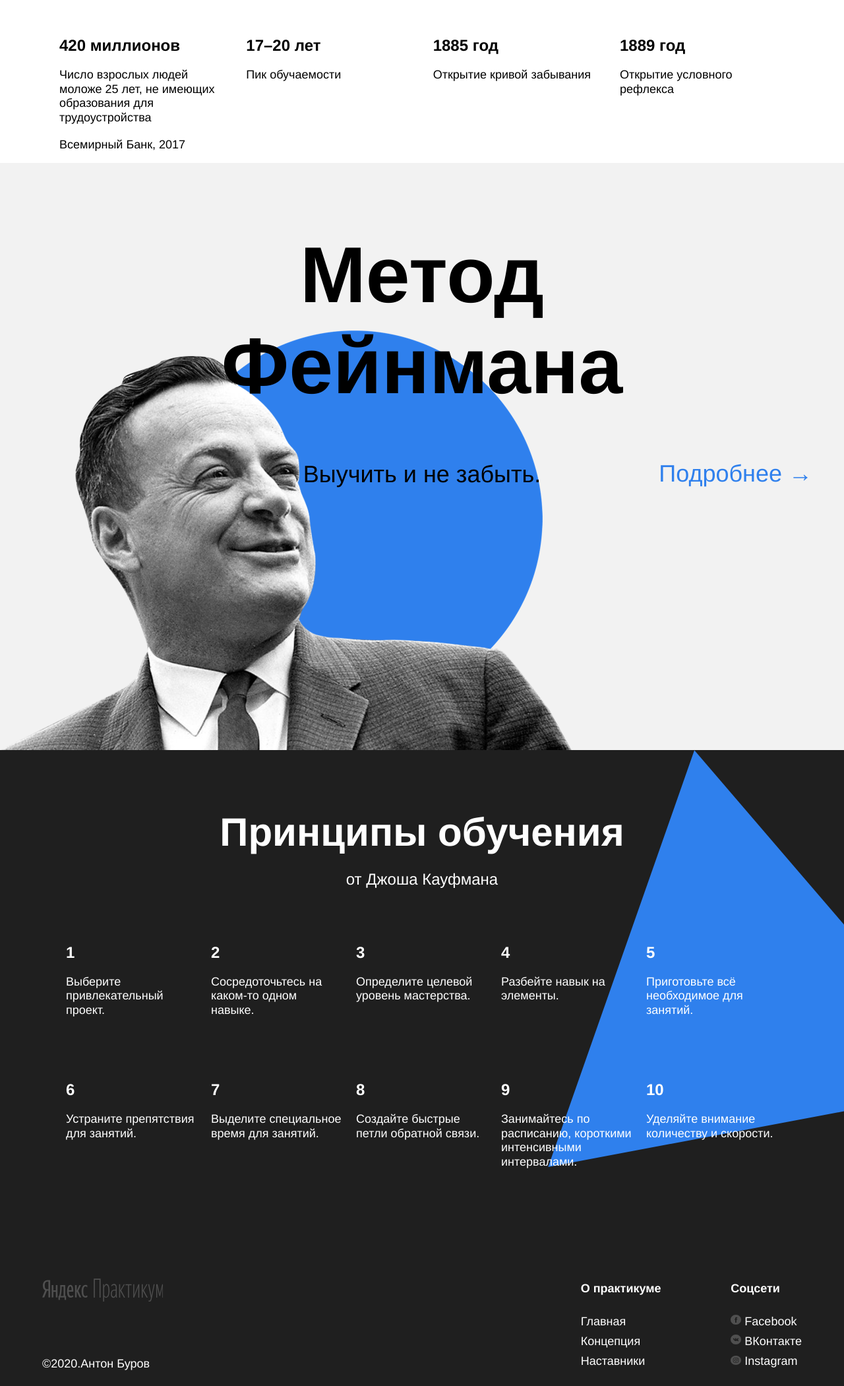
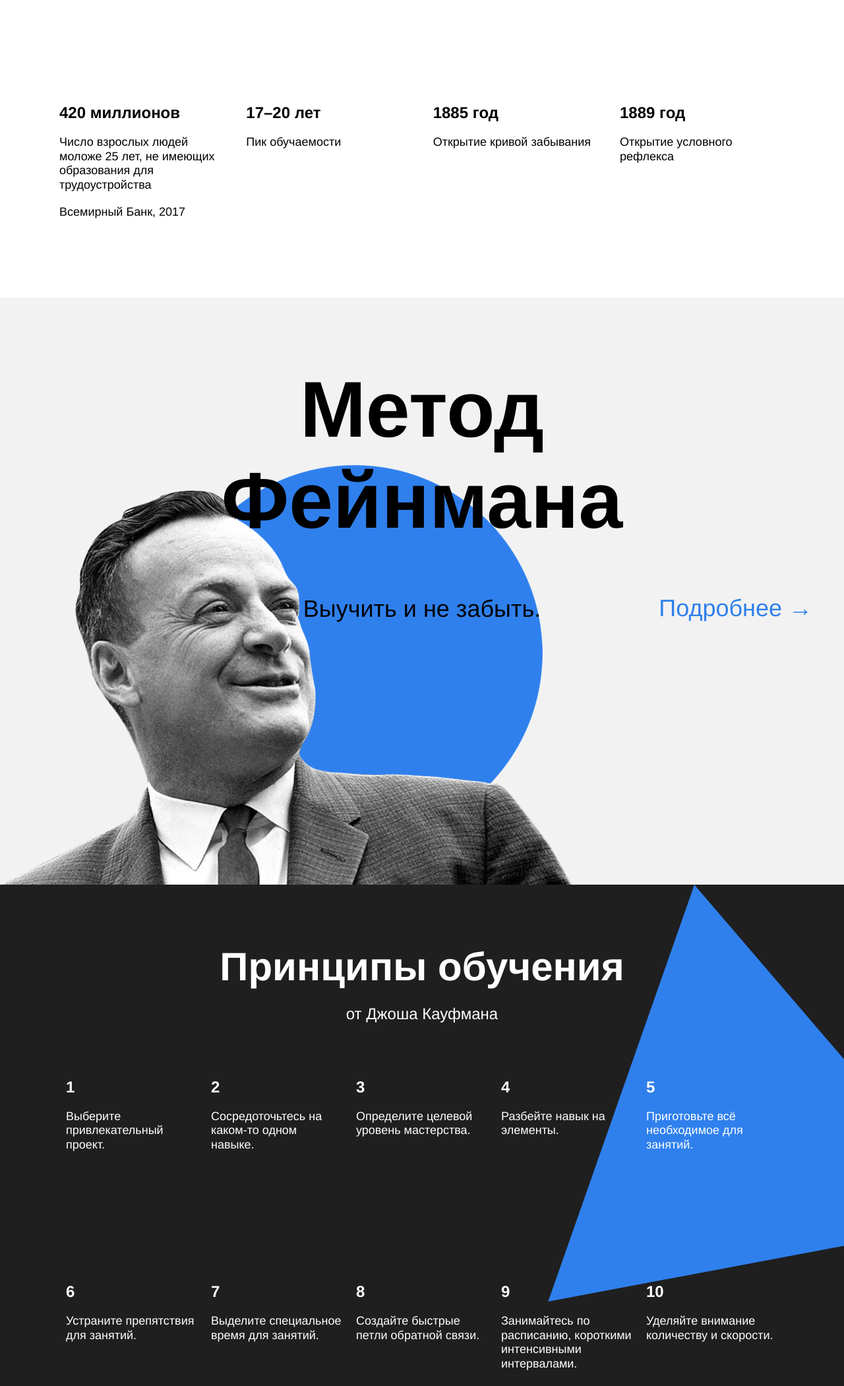
Before and after one commit to AntB2142/how-to-learn, a plain HTML site: page index.html in a window 1280 px wide. Shown: the part 1722-3823 px from the top of the page at 66% size. Drawn offline with Linux system fonts and the light colour scheme.

Commit message:
исправления

```diff
--- a/index.html
+++ b/index.html
@@ -41,51 +41,48 @@
                 <h2 class="section-title">Цифры и факты</h2>
                 <p class="section-subtitle">Про учёбу и мозг</p>
                 <div class="table">
-                    <ul class="table__cell">
-                        <li class="table__heading">86 миллиардов</li>
-                        <li class="table__text">Число нейронов в мозге человека</li>
+                    <div class="table__cell">
+                        <h3 class="table__heading">86 миллиардов</h3>
+                        <p class="table__text">Число нейронов в мозге человека</p>
 
-                    </ul>
-                    <ul class="table__cell">
-                        <li class="table__heading">2,1 миллиарда</li>
-                        <li class="table__text">Число нуждающихся в повышении квалификации</li>
-                        <li class="table__text">Всемирный Банк, 2017</li>
+                    </div>
+                    <div class="table__cell">
+                        <h3 class="table__heading">2,1 миллиарда</h3>
+                        <p class="table__text">Число нуждающихся в повышении квалификации</p>
+                        <p class="table__text">Всемирный Банк, 2017</p>
 
-                    </ul>
-                    <ul class="table__cell">
-                        <li class="table__heading">1000 терабайт</li>
-                        <li class="table__text">Объём памяти человека</li>
+                    </div>
+                    <div class="table__cell">
+                        <h3 class="table__heading">1000 терабайт</h3>
+                        <p class="table__text">Объём памяти человека</p>
 
-                    </ul>
-                    <ul class="table__cell">
-                        <li class="table__heading">500 триллионов</li>
-                        <li class="table__text">Число ответственных за обучение нервных синапсов у взрослого человека
-                        </li>
+                    </div>
+                    <div class="table__cell">
+                        <h3 class="table__heading">500 триллионов</h3>
+                        <p class="table__text">Число ответственных за обучение нервных синапсов у взрослого человека
+                        </p>
 
-                    </ul>
-                    <ul class="table__cell">
-                        <li class="table__heading">420 миллионов</li>
-                        <li class="table__text">Число взрослых людей моложе 25 лет, не имеющих образования для трудоустройства</li>
-                        <li class="table__text">Всемирный Банк, 2017</li>
-                    </ul>
-                    <ul class="table__cell">
-                        <li class="table__heading">17–20 лет</li>
-                        <li class="table__text">Пик обучаемости</li>
+                    </div>
+                    <div class="table__cell">
+                        <h3 class="table__heading">420 миллионов</h3>
+                        <p class="table__text">Число взрослых людей моложе 25 лет, не имеющих образования для трудоустройства</p>
+                        <p class="table__text">Всемирный Банк, 2017</p>
+                    </div>
+                    <div class="table__cell">
+                        <h3 class="table__heading">17–20 лет</h3>
+                        <p class="table__text">Пик обучаемости</p>
 
-                    </ul>
-                    <ul class="table__cell">
-                        <li class="table__heading">1885 год</li>
-                        <li class="table__text">Открытие кривой забывания</li>
+                    </div>
+                    <div class="table__cell">
+                        <h3 class="table__heading">1885 год</h3>
+                        <p class="table__text">Открытие кривой забывания</p>
 
-                    </ul>
-                    <ul class="table__cell">
-                        <li class="table__heading">1889 год</li>
-                        <li class="table__text">Открытие условного рефлекса</li>
+                    </div>
+                    <div class="table__cell">
+                        <h3 class="table__heading">1889 год</h3>
+                        <p class="table__text">Открытие условного рефлекса</p>
 
-                    </ul>
-
-
-
+                    </div>
 
                 </div>
 
@@ -104,57 +101,56 @@
                 <h2 class="section-title_theme_dark">Принципы обучения</h2>
                 <p class="section-subtitle_theme_dark">от Джоша Кауфмана</p>
                 <div class="table table_theme_dark">
-                    <ul class="table__cell table__cell_theme_dark">
-                        <li class="table__heading table__heading_theme_dark">1</li>
-                        <li class="table__text table__text_theme_dark">Выберите привлекательный проект.</li>
+                    <div class="table__cell table__cell_theme_dark">
+                        <h3 class="table__heading table__heading_theme_dark">1</h3>
+                        <p class="table__text table__text_theme_dark">Выберите привлекательный проект.</p>
 
-                    </ul>
-                    <ul class="table__cell table__cell_theme_dark">
-                        <li class="table__heading table__heading_theme_dark">2</li>
-                        <li class="table__text table__text_theme_dark">Сосредоточьтесь на каком-то одном навыке.</li>
+                    </div>
+                    <div class="table__cell table__cell_theme_dark">
+                        <h3 class="table__heading table__heading_theme_dark">2</h3>
+                        <p class="table__text table__text_theme_dark">Сосредоточьтесь на каком-то одном навыке.</p>
 
-                    </ul>
-                    <ul class="table__cell table__cell_theme_dark">
-                        <li class="table__heading table__heading_theme_dark">3</li>
-                        <li class="table__text table__text_theme_dark">Определите целевой уровень мастерства.</li>
+                    </div>
+                    <div class="table__cell table__cell_theme_dark">
+                        <h3 class="table__heading table__heading_theme_dark">3</h3>
+                        <p class="table__text table__text_theme_dark">Определите целевой уровень мастерства.</p>
 
-                    </ul>
-                    <ul class="table__cell table__cell_theme_dark">
-                        <li class="table__heading table__heading_theme_dark">4</li>
-                        <li class="table__text table__text_theme_dark">Разбейте навык на элементы.</li>
+                    </div>
+                    <div class="table__cell table__cell_theme_dark">
+                        <h3 class="table__heading table__heading_theme_dark">4</h3>
+                        <p class="table__text table__text_theme_dark">Разбейте навык на элементы.</p>
 
-                    </ul>
-                    <ul class="table__cell table__cell_theme_dark">
-                        <li class="table__heading table__heading_theme_dark">5</li>
-                        <li class="table__text table__text_theme_dark">Приготовьте всё необходимое для занятий.</li>
+                    </div>
+                    <div class="table__cell table__cell_theme_dark">
+                        <h3 class="table__heading table__heading_theme_dark">5</h3>
+                        <p class="table__text table__text_theme_dark">Приготовьте всё необходимое для занятий.</p>
 
-                    </ul>
-                    <ul class="table__cell table__cell_theme_dark">
-                        <li class="table__heading table__heading_theme_dark">6</li>
-                        <li class="table__text table__text_theme_dark">Устраните препятствия для занятий.</li>
+                    </div>
+                    <div class="table__cell table__cell_theme_dark">
+                        <h3 class="table__heading table__heading_theme_dark">6</h3>
+                        <p class="table__text table__text_theme_dark">Устраните препятствия для занятий.</p>
 
-                    </ul>
-                    <ul class="table__cell table__cell_theme_dark">
-                        <li class="table__heading table__heading_theme_dark">7</li>
-                        <li class="table__text table__text_theme_dark">Выделите специальное время для занятий.</li>
+                    </div>
+                    <div class="table__cell table__cell_theme_dark">
+                        <h3 class="table__heading table__heading_theme_dark">7</h3>
+                        <p class="table__text table__text_theme_dark">Выделите специальное время для занятий.</p>
 
-                    </ul>
-                    <ul class="table__cell table__cell_theme_dark">
-                        <li class="table__heading table__heading_theme_dark">8</li>
-                        <li class="table__text table__text_theme_dark">Создайте быстрые петли обратной связи.</li>
+                    </div>
+                    <div class="table__cell table__cell_theme_dark">
+                        <h3 class="table__heading table__heading_theme_dark">8</h3>
+                        <p class="table__text table__text_theme_dark">Создайте быстрые петли обратной связи.</p>
 
-                    </ul>
-                    <ul class="table__cell table__cell_theme_dark">
-                        <li class="table__heading table__heading_theme_dark">9</li>
-                        <li class="table__text table__text_theme_dark">Занимайтесь по расписанию, короткими интенсивными интервалами.
-                        </li>
+                    </div>
+                    <div class="table__cell table__cell_theme_dark">
+                        <h3 class="table__heading table__heading_theme_dark">9</h3>
+                        <p class="table__text table__text_theme_dark">Занимайтесь по расписанию, короткими интенсивными интервалами.</p>
 
-                    </ul>
-                    <ul class="table__cell table__cell_theme_dark">
-                        <li class="table__heading table__heading_theme_dark">10</li>
-                        <li class="table__text table__text_theme_dark">Уделяйте внимание количеству и скорости.</li>
+                    </div>
+                    <div class="table__cell table__cell_theme_dark">
+                        <h3 class="table__heading table__heading_theme_dark">10</h3>
+                        <p class="table__text table__text_theme_dark">Уделяйте внимание количеству и скорости.</p>
 
-                    </ul>
+                    </div>
                     <div class="kaufman__triangle"></div>
 
                 </div>
--- a/styles/style.css
+++ b/styles/style.css
@@ -144,6 +144,7 @@
 .table__cell {
     width: 250px;
     margin-top: 60px;
+    margin-bottom: 100px;
     padding: 0;
 }
 
@@ -152,7 +153,6 @@
     line-height: 1.15;
     font-size: 24px;
     font-weight: bold;
-    list-style: none;
 }
 
 .table__text {
@@ -160,7 +160,6 @@
     line-height: 1.2;
     font-size: 18px;
     font-weight: normal;
-    list-style: none;
 }
 
 .feynman {
@@ -252,7 +251,6 @@
     line-height: 1.15;
     font-size: 24px;
     font-weight: bold;
-    list-style: none;
 }
 
 .table__text_theme_dark {
@@ -260,7 +258,6 @@
     line-height: 1.2;
     font-size: 18px;
     font-weight: normal;
-    list-style: none;
 }
 
 .kaufman__triangle {
```
